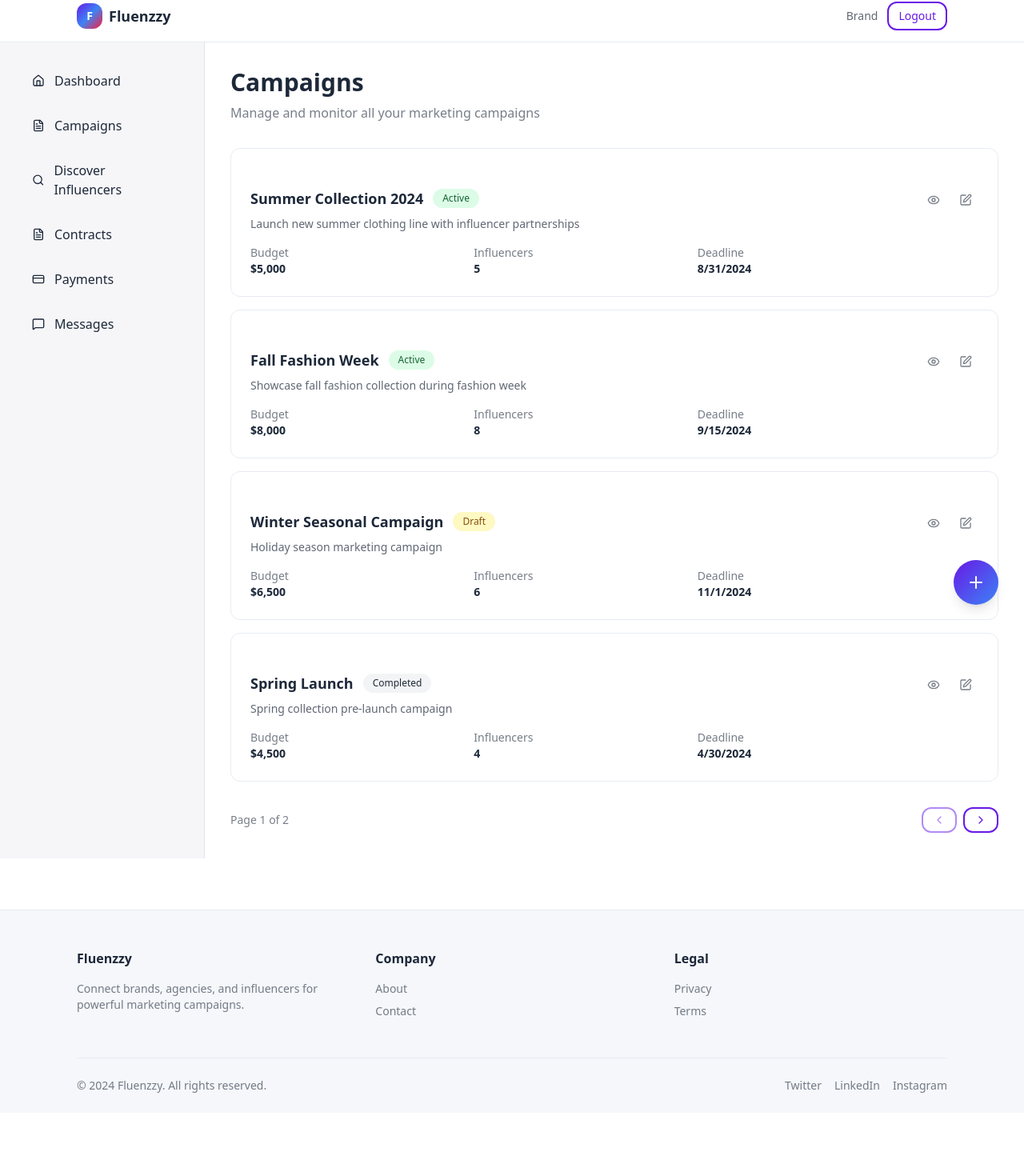
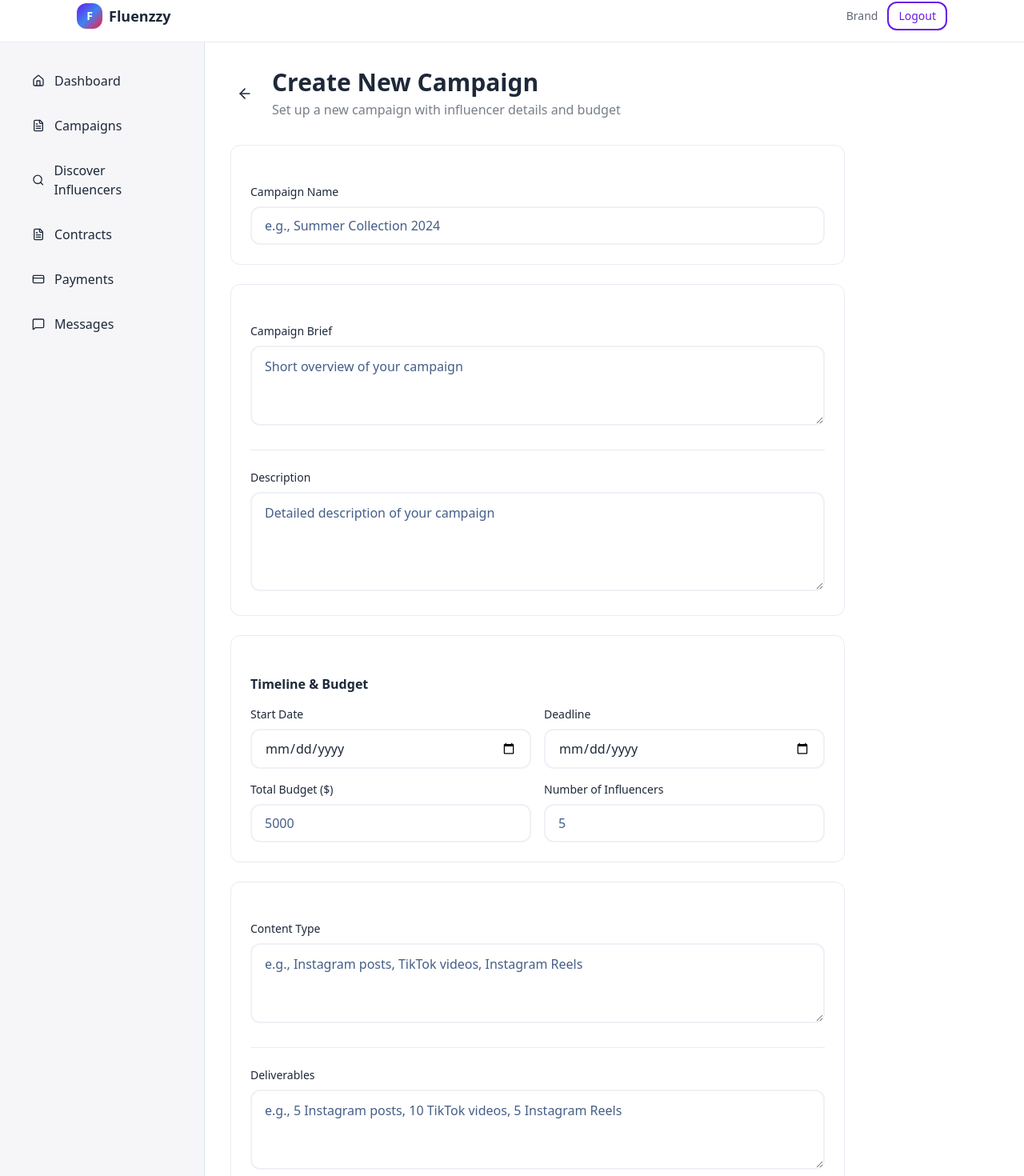
Before and after one commit to Puspendra94/Fluenzzy-UI, a React (Vite) app: page /brand/campaigns/new in a window 1280 px wide. Shown: the part 12-1482 px from the top of the page at 80% size. Before the commit the page ends 1403 px from the top, so only its background shows below. Built offline with nearby package versions, Linux system fonts and the light colour scheme.

Commit message:
refactor: convert campaign creation to full-page form with smart back navigation

```diff
--- a/client/App.tsx
+++ b/client/App.tsx
@@ -14,6 +14,7 @@ import BrandDashboard from "./pages/BrandDashboard";
 import BrandCampaigns from "./pages/BrandCampaigns";
 import BrandCampaignDetails from "./pages/BrandCampaignDetails";
 import BrandCampaignEdit from "./pages/BrandCampaignEdit";
+import BrandCreateCampaign from "./pages/BrandCreateCampaign";
 import BrandDiscoverInfluencers from "./pages/BrandDiscoverInfluencers";
 import BrandManageContracts from "./pages/BrandManageContracts";
 import BrandMessages from "./pages/BrandMessages";
@@ -48,7 +49,7 @@ const App = () => (
           <Route path="/brand/dashboard" element={<BrandDashboard />} />
           <Route path="/brand/discover" element={<BrandDiscoverInfluencers />} />
           <Route path="/brand/campaigns" element={<BrandCampaigns />} />
-          <Route path="/brand/campaigns/new" element={<BrandCampaigns />} />
+          <Route path="/brand/campaigns/new" element={<BrandCreateCampaign />} />
           <Route path="/brand/campaigns/:campaignId" element={<BrandCampaignDetails />} />
           <Route path="/brand/campaigns/:campaignId/edit" element={<BrandCampaignEdit />} />
           <Route path="/brand/contracts" element={<BrandManageContracts />} />
--- a/client/pages/BrandCreateCampaign.tsx
+++ b/client/pages/BrandCreateCampaign.tsx
@@ -1,23 +1,60 @@
 import { useState } from "react";
 import { Header, Footer, Sidebar } from "@/components/layout";
-import { Container, Button, Input, Select, Card, CardHeader, CardTitle, CardContent } from "@/components/micro";
+import { Container, Card, CardContent, Button, Input } from "@/components/micro";
+import { ArrowLeft, Save, X } from "lucide-react";
 import { useNavigate } from "react-router-dom";
-import { ArrowRight } from "lucide-react";
+
+interface CampaignFormData {
+  campaignName: string;
+  brief: string;
+  description: string;
+  startDate: string;
+  deadline: string;
+  budget: string;
+  influencers: string;
+  content: string;
+  deliverables: string;
+}
 
 export default function BrandCreateCampaign() {
   const navigate = useNavigate();
-  const [formData, setFormData] = useState({
+  const [formData, setFormData] = useState<CampaignFormData>({
     campaignName: "",
     brief: "",
+    description: "",
+    startDate: "",
+    deadline: "",
     budget: "",
-    deadline: "",
     influencers: "",
+    content: "",
+    deliverables: "",
   });
+  const [isSaving, setIsSaving] = useState(false);
 
-  const handleSubmit = (e: React.FormEvent) => {
+  const handleChange = (
+    e: React.ChangeEvent<HTMLInputElement | HTMLTextAreaElement>
+  ) => {
+    const { name, value } = e.target;
+    setFormData((prev) => ({
+      ...prev,
+      [name]: value,
+    }));
+  };
+
+  const handleSubmit = async (e: React.FormEvent) => {
     e.preventDefault();
+    setIsSaving(true);
+
+    // Simulate API call
+    await new Promise((resolve) => setTimeout(resolve, 1000));
+
     console.log("Campaign created:", formData);
-    navigate("/brand/dashboard");
+    setIsSaving(false);
+    navigate(-1);
+  };
+
+  const handleCancel = () => {
+    navigate(-1);
   };
 
   return (
@@ -29,102 +66,181 @@ export default function BrandCreateCampaign() {
 
         <main className="flex-grow">
           <Container className="py-8">
-            <div className="max-w-3xl">
-              <div className="mb-8">
+            {/* Header */}
+            <div className="mb-8 flex items-center justify-between">
+              <div className="flex items-center gap-4">
+                <button
+                  onClick={handleCancel}
+                  className="p-2 hover:bg-muted rounded-lg transition-colors"
+                >
+                  <ArrowLeft className="w-5 h-5 text-foreground" />
+                </button>
+                <div>
                   <h1 className="text-3xl font-bold text-foreground">
                     Create New Campaign
                   </h1>
-                <p className="text-foreground/60 mt-2">
+                  <p className="text-foreground/60 mt-1">
                     Set up a new campaign with influencer details and budget
                   </p>
                 </div>
+              </div>
+            </div>
 
+            {/* Form */}
+            <form onSubmit={handleSubmit}>
+              <div className="space-y-6 max-w-3xl">
+                {/* Campaign Name */}
                 <Card>
                   <CardContent className="pt-6">
-                  <form onSubmit={handleSubmit} className="space-y-6">
                     <Input
                       label="Campaign Name"
                       placeholder="e.g., Summer Collection 2024"
+                      name="campaignName"
                       value={formData.campaignName}
-                      onChange={(e) =>
-                        setFormData({
-                          ...formData,
-                          campaignName: e.target.value,
-                        })
-                      }
+                      onChange={handleChange}
+                      required
                     />
+                  </CardContent>
+                </Card>
 
+                {/* Brief and Description */}
+                <Card>
+                  <CardContent className="pt-6 space-y-6">
                     <div>
                       <label className="block text-sm font-medium text-foreground mb-2">
                         Campaign Brief
                       </label>
                       <textarea
+                        name="brief"
+                        placeholder="Short overview of your campaign"
+                        value={formData.brief}
+                        onChange={handleChange}
+                        rows={3}
+                        required
                         className="w-full px-4 py-3 rounded-lg border-2 border-input bg-background text-foreground placeholder:text-muted-foreground focus:outline-none focus:border-primary focus:ring-1 focus:ring-primary/50 transition-colors"
-                        placeholder="Describe your campaign objectives, target audience, and key messages"
-                        rows={5}
-                        value={formData.brief}
-                        onChange={(e) =>
-                          setFormData({ ...formData, brief: e.target.value })
-                        }
                       />
                     </div>
 
-                    <div className="grid md:grid-cols-2 gap-4">
+                    <div className="border-t border-border pt-6">
+                      <label className="block text-sm font-medium text-foreground mb-2">
+                        Description
+                      </label>
+                      <textarea
+                        name="description"
+                        placeholder="Detailed description of your campaign"
+                        value={formData.description}
+                        onChange={handleChange}
+                        rows={4}
+                        className="w-full px-4 py-3 rounded-lg border-2 border-input bg-background text-foreground placeholder:text-muted-foreground focus:outline-none focus:border-primary focus:ring-1 focus:ring-primary/50 transition-colors"
+                      />
+                    </div>
+                  </CardContent>
+                </Card>
+
+                {/* Timeline and Budget */}
+                <Card>
+                  <CardContent className="pt-6">
+                    <h3 className="font-semibold text-foreground mb-4">
+                      Timeline & Budget
+                    </h3>
+                    <div className="grid md:grid-cols-2 gap-4 mb-4">
                       <Input
-                        label="Budget ($)"
-                        type="number"
-                        placeholder="5000"
-                        value={formData.budget}
-                        onChange={(e) =>
-                          setFormData({ ...formData, budget: e.target.value })
-                        }
+                        label="Start Date"
+                        type="date"
+                        name="startDate"
+                        value={formData.startDate}
+                        onChange={handleChange}
+                        required
                       />
-
                       <Input
                         label="Deadline"
                         type="date"
+                        name="deadline"
                         value={formData.deadline}
-                        onChange={(e) =>
-                          setFormData({
-                            ...formData,
-                            deadline: e.target.value,
-                          })
-                        }
+                        onChange={handleChange}
+                        required
+                      />
+                    </div>
+                    <div className="grid md:grid-cols-2 gap-4">
+                      <Input
+                        label="Total Budget ($)"
+                        type="number"
+                        placeholder="5000"
+                        name="budget"
+                        value={formData.budget}
+                        onChange={handleChange}
+                        required
+                      />
+                      <Input
+                        label="Number of Influencers"
+                        type="number"
+                        placeholder="5"
+                        name="influencers"
+                        value={formData.influencers}
+                        onChange={handleChange}
+                        required
+                      />
+                    </div>
+                  </CardContent>
+                </Card>
+
+                {/* Content Details */}
+                <Card>
+                  <CardContent className="pt-6 space-y-6">
+                    <div>
+                      <label className="block text-sm font-medium text-foreground mb-2">
+                        Content Type
+                      </label>
+                      <textarea
+                        name="content"
+                        placeholder="e.g., Instagram posts, TikTok videos, Instagram Reels"
+                        value={formData.content}
+                        onChange={handleChange}
+                        rows={3}
+                        className="w-full px-4 py-3 rounded-lg border-2 border-input bg-background text-foreground placeholder:text-muted-foreground focus:outline-none focus:border-primary focus:ring-1 focus:ring-primary/50 transition-colors"
                       />
                     </div>
 
-                    <Input
-                      label="Number of Influencers"
-                      type="number"
-                      placeholder="3"
-                      value={formData.influencers}
-                      onChange={(e) =>
-                        setFormData({
-                          ...formData,
-                          influencers: e.target.value,
-                        })
-                      }
+                    <div className="border-t border-border pt-6">
+                      <label className="block text-sm font-medium text-foreground mb-2">
+                        Deliverables
+                      </label>
+                      <textarea
+                        name="deliverables"
+                        placeholder="e.g., 5 Instagram posts, 10 TikTok videos, 5 Instagram Reels"
+                        value={formData.deliverables}
+                        onChange={handleChange}
+                        rows={3}
+                        className="w-full px-4 py-3 rounded-lg border-2 border-input bg-background text-foreground placeholder:text-muted-foreground focus:outline-none focus:border-primary focus:ring-1 focus:ring-primary/50 transition-colors"
                       />
+                    </div>
+                  </CardContent>
+                </Card>
 
-                    <div className="flex gap-3 pt-4">
+                {/* Actions */}
+                <div className="flex gap-3">
                   <Button
                     type="button"
                     variant="outline"
                     size="lg"
                     fullWidth
-                        onClick={() => navigate("/brand/dashboard")}
+                    onClick={handleCancel}
                   >
+                    <X className="w-4 h-4 mr-2" />
                     Cancel
                   </Button>
-                      <Button type="submit" size="lg" fullWidth>
-                        Create Campaign
-                        <ArrowRight className="ml-2 w-5 h-5" />
+                  <Button
+                    type="submit"
+                    size="lg"
+                    fullWidth
+                    disabled={isSaving}
+                  >
+                    <Save className="w-4 h-4 mr-2" />
+                    {isSaving ? "Creating..." : "Create Campaign"}
                   </Button>
                 </div>
+              </div>
             </form>
-                </CardContent>
-              </Card>
-            </div>
           </Container>
         </main>
       </div>
```
Lines whose indentation alone changed are shown as unchanged.
